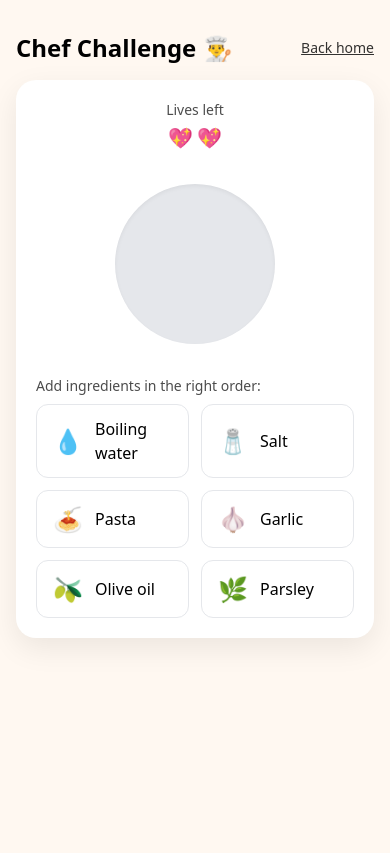
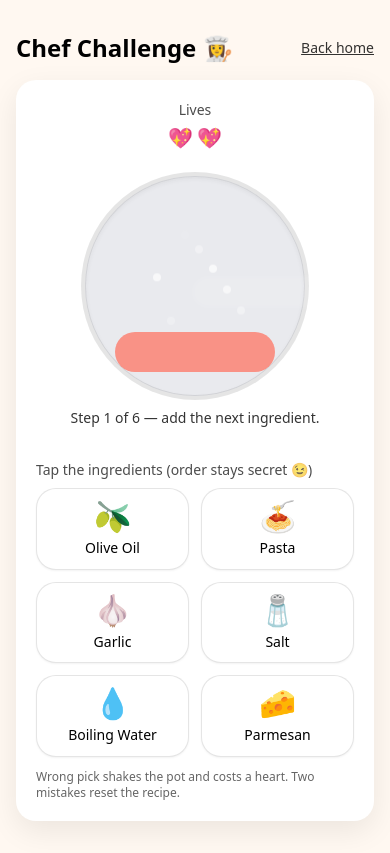
Before and after one commit to TomFerr23/dino-date-quest, a React (Vite) app: page /chef in a window 390 px wide. Built offline with nearby package versions, Linux system fonts and the light colour scheme.

Commit message:
feat: updates to Chef quest, Quiz improvements, and mobile optimizations

```diff
--- a/src/pages/Chef.tsx
+++ b/src/pages/Chef.tsx
@@ -5,58 +5,85 @@ import { useNavigate, Link } from "react-router-dom"
 import Card from "../components/Card"
 import Button from "../components/Button"
 import { useStore } from "../store"
+import { DotLottieReact } from "@lottiefiles/dotlottie-react"
 
-type Ingredient = {
-  id: string
-  label: string
-  emoji: string
+/* ------------ utils ------------ */
+function shuffle<T>(arr: T[]): T[] {
+  const a = [...arr]
+  for (let i = a.length - 1; i > 0; i--) {
+    const j = Math.floor(Math.random() * (i + 1))
+    ;[a[i], a[j]] = [a[j], a[i]]
+  }
+  return a
 }
 
+/* ------------ data ------------ */
+type Ingredient = { id: string; label: string; emoji: string }
+
 const INGREDIENTS: Ingredient[] = [
-  { id: "water", label: "Boiling water", emoji: "💧" },
-  { id: "salt", label: "Salt", emoji: "🧂" },
-  { id: "pasta", label: "Pasta", emoji: "🍝" },
-  { id: "garlic", label: "Garlic", emoji: "🧄" },
-  { id: "oil", label: "Olive oil", emoji: "🫒" },
-  { id: "parsley", label: "Parsley", emoji: "🌿" },
+  { id: "water",  label: "Boiling Water", emoji: "💧" },
+  { id: "salt",   label: "Salt",          emoji: "🧂" },
+  { id: "pasta",  label: "Pasta",         emoji: "🍝" },
+  { id: "garlic", label: "Garlic",        emoji: "🧄" },
+  { id: "oil",    label: "Olive Oil",     emoji: "🫒" },
+  { id: "cheese", label: "Parmesan",      emoji: "🧀" },
 ]
 
-const RECIPE_ORDER = ["water", "salt", "pasta", "garlic", "oil", "parsley"]
+const RECIPE_ORDER = ["water", "salt", "pasta", "garlic", "oil", "cheese"]
+const MAX_LIVES = 2
 
+/* orbit coordinates around a circle (for mixing animation) */
+function orbitStyle(index: number, count: number, radius: number) {
+  const angle = (index / count) * Math.PI * 2
+  const x = Math.cos(angle) * radius
+  const y = Math.sin(angle) * radius
+  return { transform: `translate(${x}px, ${y}px)` }
+}
+
+/* ------------ component ------------ */
 export default function Chef() {
   const navigate = useNavigate()
-  const setStep = useStore((s) => s.setStep)
-  const stepIndex = useStore((s) => s.step)
+  const setStep = useStore(s => s.setStep)
+  const stepIndex = useStore(s => s.step)
 
   const [added, setAdded] = React.useState<string[]>([])
-  const [lives, setLives] = React.useState(2)
+  const [lives, setLives] = React.useState(MAX_LIVES)
   const [done, setDone] = React.useState(false)
   const [shake, setShake] = React.useState(0)
+  const [celebrateVisible, setCelebrateVisible] = React.useState(false)
+
+  // shuffle the ingredient buttons once per mount
+  const shuffled = React.useRef<Ingredient[]>(shuffle(INGREDIENTS)).current
+
+  const nextExpected = RECIPE_ORDER[added.length]
 
   React.useEffect(() => {
-    if (done) setStep(stepIndex + 1)
+    if (done) {
+      setStep(stepIndex + 1)
+      setCelebrateVisible(true)
+      const t = setTimeout(() => setCelebrateVisible(false), 2300)
+      return () => clearTimeout(t)
+    }
     // eslint-disable-next-line react-hooks/exhaustive-deps
   }, [done])
 
   function onAdd(ing: Ingredient) {
     if (done) return
-    const nextExpected = RECIPE_ORDER[added.length]
-
     if (ing.id === nextExpected) {
-      // correct ingredient
-      setAdded((prev) => [...prev, ing.id])
-      if (added.length + 1 === RECIPE_ORDER.length) {
-        setDone(true)
-      }
+      setAdded(prev => {
+        const next = [...prev, ing.id]
+        if (next.length === RECIPE_ORDER.length) setDone(true)
+        return next
+      })
     } else {
-      // wrong ingredient
-      setLives((prev) => {
+      setShake(k => k + 1)
+      setLives(prev => {
         const next = prev - 1
         if (next <= 0) {
+          // reset the round
           setAdded([])
-          return 2
+          return MAX_LIVES
         }
-        setShake((k) => k + 1)
         return next
       })
     }
@@ -66,59 +93,126 @@ export default function Chef() {
     navigate("/results")
   }
 
+  // sauce/boil level rises as you add ingredients
+  const fillPct = added.length / RECIPE_ORDER.length
+  const sauceHeight = Math.round(40 + fillPct * 70) // px inside pot
+
   return (
     <div className="min-h-screen max-w-5xl mx-auto px-4 py-8">
       <div className="mb-4 flex items-center justify-between">
-        <h1 className="text-2xl md:text-3xl font-extrabold">Chef Challenge 👨‍🍳</h1>
-        <Link to="/" className="text-sm underline opacity-80 hover:opacity-100">
-          Back home
-        </Link>
+        <h1 className="text-2xl md:text-3xl font-extrabold">Chef Challenge 👩‍🍳</h1>
+        <Link to="/" className="text-sm underline opacity-80 hover:opacity-100">Back home</Link>
       </div>
 
       <Card>
         <div className="grid md:grid-cols-2 gap-8 items-start">
-          {/* Left: Pot + status */}
+          {/* LEFT: Pot, bubbles, orbiting mix */}
           <motion.div
             key={shake}
-            animate={
-              shake
-                ? { x: [0, -8, 8, -6, 6, -3, 3, 0] }
-                : { x: 0 }
-            }
+            animate={shake ? { x: [0, -10, 10, -8, 8, -4, 4, 0] } : { x: 0 }}
             transition={{ duration: 0.5 }}
-            className="relative flex flex-col items-center justify-center"
+            className="relative flex flex-col items-center"
           >
-            <div className="text-sm opacity-70">Lives left</div>
+            {/* Lives */}
+            <div className="text-sm opacity-70">Lives</div>
             <div className="mt-1 flex gap-1 text-xl">
-              {Array.from({ length: 2 }).map((_, i) => (
-                <span key={i} className={i < lives ? "" : "opacity-30"}>
-                  💖
-                </span>
+              {Array.from({ length: MAX_LIVES }).map((_, i) => (
+                <span key={i} className={i < lives ? "" : "opacity-30"}>💖</span>
               ))}
             </div>
 
-            {/* Pot / pan */}
-            <div className="mt-8 w-40 h-40 rounded-full bg-gray-200 flex items-center justify-center text-4xl shadow-inner relative">
+            {/* Pot */}
+            <div className="mt-6 relative w-[220px] h-[220px]">
+              {/* body */}
+              <div className="absolute inset-0 rounded-full bg-gray-200/85 shadow-inner border border-black/10 overflow-hidden" />
+              {/* rim */}
+              <div className="absolute inset-0 rounded-full ring-4 ring-black/10 pointer-events-none" />
+
+              {/* sauce fill */}
+              <motion.div
+                className="absolute left-1/2 -translate-x-1/2 bottom-6 w-[160px] rounded-full bg-[rgba(255,116,99,0.75)]"
+                style={{ height: sauceHeight }}
+                initial={false}
+                animate={{ height: sauceHeight }}
+                transition={{ type: "spring", stiffness: 120, damping: 18 }}
+              />
+
+              {/* simmer shimmer */}
+              <motion.div
+                className="absolute left-1/2 -translate-x-1/2 bottom-[88px] w-[150px] h-8 rounded-full bg-white/25 blur-[2px]"
+                animate={{ opacity: [0.25, 0.45, 0.25], scaleX: [1, 1.05, 1] }}
+                transition={{ repeat: Infinity, duration: 1.5, ease: "easeInOut" }}
+              />
+
+              {/* steam */}
+              <AnimatePresence>
+                {added.length > 0 && (
+                  <motion.div
+                    initial={{ opacity: 0, y: 6 }}
+                    animate={{ opacity: 1, y: 0 }}
+                    exit={{ opacity: 0, y: -6 }}
+                    className="absolute -top-8 left-1/2 -translate-x-1/2 text-2xl"
+                  >
+                    <motion.span
+                      animate={{ y: [-6, -14, -6], opacity: [0.4, 0.9, 0.4] }}
+                      transition={{ repeat: Infinity, duration: 1.8 }}
+                    >
+                      ♨️
+                    </motion.span>
+                  </motion.div>
+                )}
+              </AnimatePresence>
+
+              {/* orbiting ingredients (mixing) */}
+              <motion.div
+                className="absolute inset-0 grid place-items-center"
+                animate={{ rotate: 360 }}
+                transition={{ repeat: Infinity, duration: 9, ease: "linear" }}
+              >
                 {added.map((id, i) => {
-                const ing = INGREDIENTS.find((x) => x.id === id)!
+                  const ing = INGREDIENTS.find(x => x.id === id)!
+                  const count = Math.max(added.length, 1)
+                  const radius = 48 + (i % 2) * 10 // slight varied radii for depth
                   return (
                     <motion.div
-                    key={i}
-                    initial={{ y: -100, opacity: 0 }}
-                    animate={{ y: 0, opacity: 1 }}
-                    transition={{ type: "spring", damping: 15, stiffness: 200 }}
-                    className="absolute"
+                      key={id + i}
+                      className="absolute text-3xl"
+                      style={orbitStyle(i, count, radius)}
+                      initial={{ scale: 0.7, opacity: 0 }}
+                      animate={{ scale: 1, opacity: 1 }}
+                      transition={{ type: "spring", stiffness: 220, damping: 16 }}
                     >
                       {ing.emoji}
                     </motion.div>
                   )
                 })}
+              </motion.div>
+
+              {/* bubbles rising */}
+              {Array.from({ length: 7 }).map((_, i) => (
+                <motion.div
+                  key={i}
+                  className="absolute bottom-10 left-1/2 w-2 h-2 rounded-full bg-white/70"
+                  style={{ marginLeft: (i - 3) * 14 }}
+                  animate={{ y: [-10, -120], opacity: [0, 1, 0] }}
+                  transition={{ repeat: Infinity, duration: 1.6 + i * 0.15, ease: "easeOut" }}
+                />
+              ))}
             </div>
 
-            {done && (
+            {!done && (
+              <div className="mt-3 text-sm opacity-80 text-center">
+                Step {added.length + 1} of {RECIPE_ORDER.length} — add the next ingredient.
+              </div>
+            )}
+
+            {/* Finish CTAs (visible after the celebration modal closes) */}
+            <AnimatePresence>
+              {done && !celebrateVisible && (
                 <motion.div
                   initial={{ opacity: 0, y: 10 }}
                   animate={{ opacity: 1, y: 0 }}
+                  exit={{ opacity: 0, y: -10 }}
                   className="mt-6 text-center"
                 >
                   <h2 className="text-xl font-semibold">Perfectly cooked! 🎉</h2>
@@ -128,34 +222,73 @@ export default function Chef() {
                   </div>
                 </motion.div>
               )}
+            </AnimatePresence>
           </motion.div>
 
-          {/* Right: Ingredients to click */}
+          {/* RIGHT: Ingredient buttons (shuffled, mobile-friendly labels) */}
           <div>
-            <div className="text-sm opacity-70 mb-2">Add ingredients in the right order:</div>
-            <div className="grid grid-cols-2 gap-3">
-              {INGREDIENTS.map((ing) => {
+            <div className="text-sm opacity-70 mb-2">Tap the ingredients (order stays secret 😉)</div>
+            <div className="grid grid-cols-2 sm:grid-cols-3 gap-3">
+              {shuffled.map((ing) => {
                 const isUsed = added.includes(ing.id)
                 return (
                   <motion.button
                     key={ing.id}
-                    whileTap={{ scale: 0.95 }}
+                    whileTap={{ scale: 0.97 }}
                     disabled={isUsed || done}
                     onClick={() => onAdd(ing)}
                     className={[
-                      "px-4 py-3 rounded-xl border text-left transition flex items-center gap-3",
+                      "rounded-2xl border border-black/10 bg-white shadow-sm",
+                      "px-3 py-3 flex flex-col items-center text-center transition",
                       isUsed ? "opacity-50 cursor-default" : "hover:bg-black/5",
                     ].join(" ")}
                   >
-                    <span className="text-2xl">{ing.emoji}</span>
-                    <span className="font-medium">{ing.label}</span>
+                    <span className="text-3xl leading-none">{ing.emoji}</span>
+                    <span className="mt-2 text-sm font-medium leading-tight whitespace-normal break-words">
+                      {ing.label}
+                    </span>
                   </motion.button>
                 )
               })}
             </div>
+
+            {!done && (
+              <div className="mt-3 text-xs opacity-60">
+                Wrong pick shakes the pot and costs a heart. Two mistakes reset the recipe.
+              </div>
+            )}
           </div>
         </div>
       </Card>
+
+      {/* Celebration Modal */}
+      <AnimatePresence>
+        {celebrateVisible && (
+          <motion.div
+            initial={{ opacity: 0 }}
+            animate={{ opacity: 1 }}
+            exit={{ opacity: 0 }}
+            className="fixed inset-0 z-50 grid place-items-center bg-black/60 p-6"
+          >
+            <motion.div
+              initial={{ scale: 0.9, y: 8, opacity: 0 }}
+              animate={{ scale: 1, y: 0, opacity: 1 }}
+              exit={{ scale: 0.98, opacity: 0 }}
+              transition={{ type: "spring", stiffness: 220, damping: 20 }}
+              className="bg-white rounded-3xl p-5 w-full max-w-md text-center shadow-xl"
+            >
+              <DotLottieReact
+                src="https://lottie.host/c85d47b9-5c00-4eb2-90e3-6ec06641505c/Fzm2BrnnWe.lottie"
+                loop
+                autoplay
+                style={{ width: "100%", height: "auto" }}
+              />
+              <div className="mt-2 text-2xl font-extrabold tracking-tight">Brava, benissimo! 🇮🇹</div>
+              <p className="opacity-70 mt-1">Chef’s kiss. That’s pasta perfection.</p>
+            </motion.div>
+          </motion.div>
+        )}
+      </AnimatePresence>
     </div>
   )
 }
```
Also changed, not shown: src/pages/Quiz.tsx (+42 -31 lines). Lines whose indentation alone changed are shown as unchanged.
